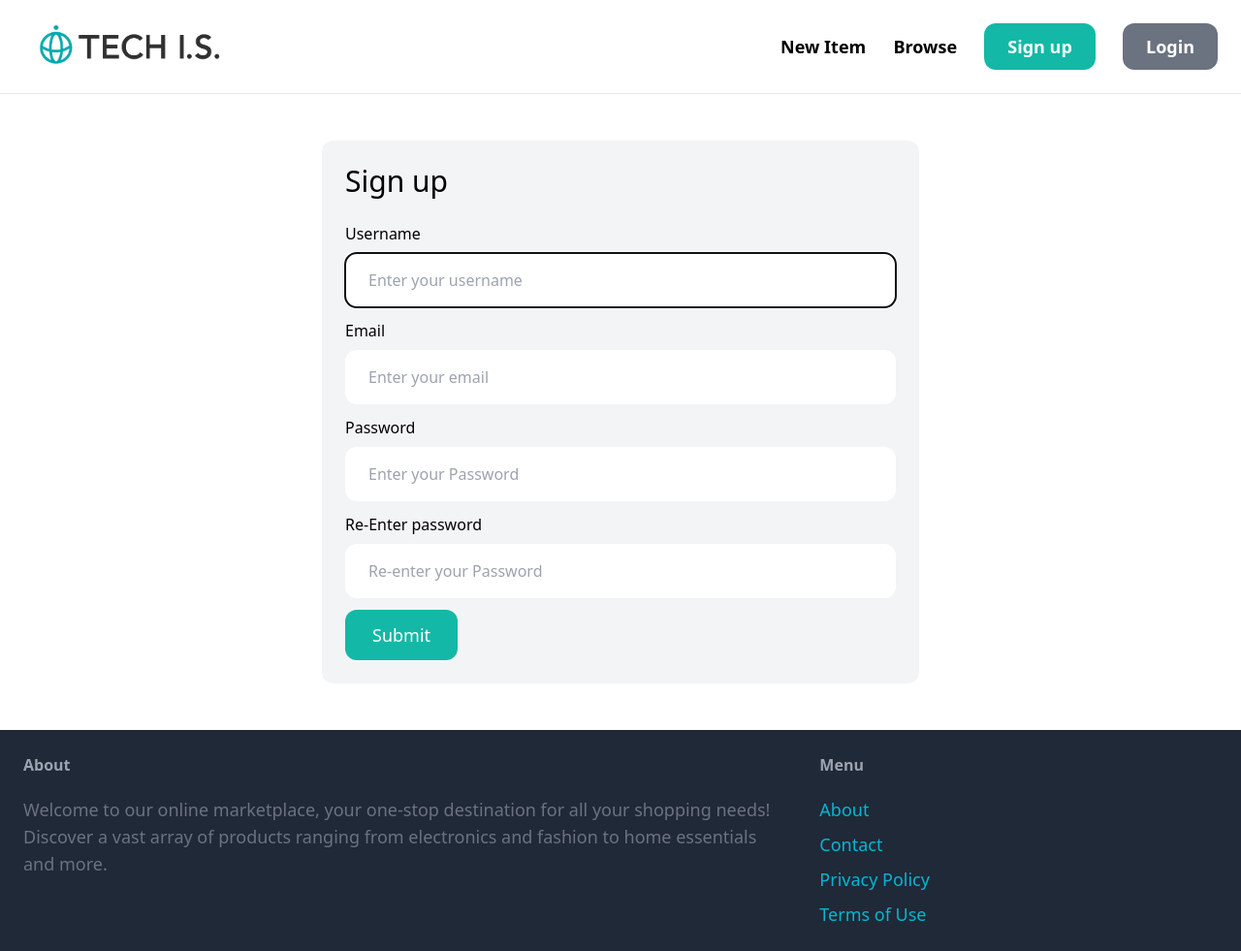
After one commit to Sajith-S15/Django_shoppy, a Django app: page /signup/ in a window 1280 px wide. The commit adds this page. Shown: the whole page at 97% size. Run offline with Django 5.2, Linux system fonts and the light colour scheme; some libraries are stand-ins or nearby versions.

Commit message:
working on signup page

```diff
--- /dev/null
+++ b/core/forms.py
@@ -0,0 +1,32 @@
+from django import forms
+from django.contrib.auth.forms import UserCreationForm
+
+from django.contrib.auth.models import User
+
+
+class SignupForm(UserCreationForm):
+    class Meta:
+        model = User
+        fields = ('username', 'email', 'password1', 'password2')
+
+
+    username = forms.CharField(widget=forms.TextInput(attrs={
+        'placeholder': 'Enter your username',
+        'class':'w-full py-4 px-6 rounded-xl'
+    }))
+
+    email = forms.CharField(widget=forms.EmailInput(attrs={
+        'placeholder': 'Enter your email',
+        'class':'w-full py-4 px-6 rounded-xl'
+    }))
+
+    password1 = forms.CharField(widget=forms.PasswordInput(attrs={
+        'placeholder': 'Enter your Password',
+        'class':'w-full py-4 px-6 rounded-xl'
+    }))
+
+
+    password2 = forms.CharField(widget=forms.PasswordInput(attrs={
+        'placeholder': 'Re-enter your Password',
+        'class':'w-full py-4 px-6 rounded-xl'
+    }))
--- a/core/templates/core/base.html
+++ b/core/templates/core/base.html
@@ -23,7 +23,7 @@
         >
 
         <a
-          href="#"
+          href="{% url 'core:signup' %}"
           class="px-6 py-3 text-lg font-semibold bg-teal-500 text-white rounded-xl hover:bg-teal-700"
           >Sign up</a
         >
@@ -55,7 +55,7 @@
           </li>
           <li>
             <a
-              href="{% url 'contact' %}"
+              href="{% url 'core:contact' %}"
               class="text-lg text-cyan-500 hover:text-teal-700"
               >Contact</a
             >
--- /dev/null
+++ b/core/templates/core/signup.html
@@ -0,0 +1,40 @@
+{% extends 'core/base.html' %}
+{% block title %} Signup {% endblock %}
+
+{% block content %}
+    <div class="w-1/2 my-6 mx-auto p-6 bg-gray-100 rounded-xl">
+        <h1 class="mb-6 text-3xl">Sign up</h1>
+        <form method="post" action=".">
+            {% csrf_token %}
+
+            <div class="mb-3">
+                <label class="inline-block mb-2">Username</label><br>
+                {{form.username}}
+            </div>
+            <div class="mb-3">
+                <label class="inline-block mb-2">Email</label><br>
+                {{form.email}}
+            </div>
+            <div class="mb-3">
+                <label class="inline-block mb-2">Password</label><br>
+                {{form.password1}}
+            </div>
+            <div class="mb-3">
+                <label class="inline-block mb-2">Re-Enter password</label><br>
+                {{form.password2}}
+            </div>
+
+            {% if form.errors or form.non_field_errors %}
+            <div class="mb-3 p-6 bg-red-100 rounded-xl">
+                {% for field in form %}
+                     {{ field.errors }}
+                {% endfor %}
+                {{ form.non_field_errors }}
+            </div>
+            {% endif %}
+
+
+            <button class="py-3 px-7 text-lg bg-teal-500 hover:bg-teal-700 rounded-xl text-white">Submit</button>
+        </form>
+    </div>
+{% endblock %}
--- /dev/null
+++ b/core/urls.py
@@ -0,0 +1,11 @@
+from django.urls import path
+
+from . import views
+
+app_name = 'core'
+
+urlpatterns = [
+    path('', views.index, name='index'),
+    path('contact/', views.contact, name='contact'),
+    path('signup/', views.signup, name='signup')
+]
--- a/core/views.py
+++ b/core/views.py
@@ -1,6 +1,8 @@
 from django.shortcuts import render
 from item.models import Category, Item
 # Create your views here.
+
+from .forms import SignupForm
 def index(request):
     items = Item.objects.filter(is_sold = False)[0:6]
     categories = Category.objects.all()
@@ -13,3 +15,10 @@ def index(request):
 
 def contact(request):
     return render(request, 'core/contact.html')
+
+def signup(request):
+    form = SignupForm()
+
+    return render(request, 'core/signup.html',{
+        'form':form
+    })
--- a/item/views.py
+++ b/item/views.py
@@ -4,6 +4,9 @@ from .models import Item
 # Create your views here.
 def detail(request, pk):
     item = get_object_or_404(Item, pk=pk)
+    related_items = Item.objects.filter(category=item.category, is_sold = False).exclude(pk=pk)[0:3]
     return render(request, 'item/detail.html', {
-        'item': item
+        'item': item,
+        'related_items': related_items
+
     })
--- a/marketplace/urls.py
+++ b/marketplace/urls.py
@@ -2,11 +2,10 @@ from django.conf import settings
 from django.conf.urls.static import static
 from django.contrib import admin
 from django.urls import path, include
-from core.views import index, contact
+
 
 urlpatterns = [
-    path('', index, name='index'),
+    path('', include('core.urls')),
     path('items/', include('item.urls')),
-    path('contact/', contact, name='contact'),
     path('admin/', admin.site.urls),
 ] + static(settings.MEDIA_URL, document_root = settings.MEDIA_ROOT)
```
Also changed, not shown: item/templates/item/detail.html (+25 -2 lines), db.sqlite3, media/item_images/Sony.jpeg (added), media/item_images/Sony_cam.png (added), media/item_images/sony-c.png (added).
